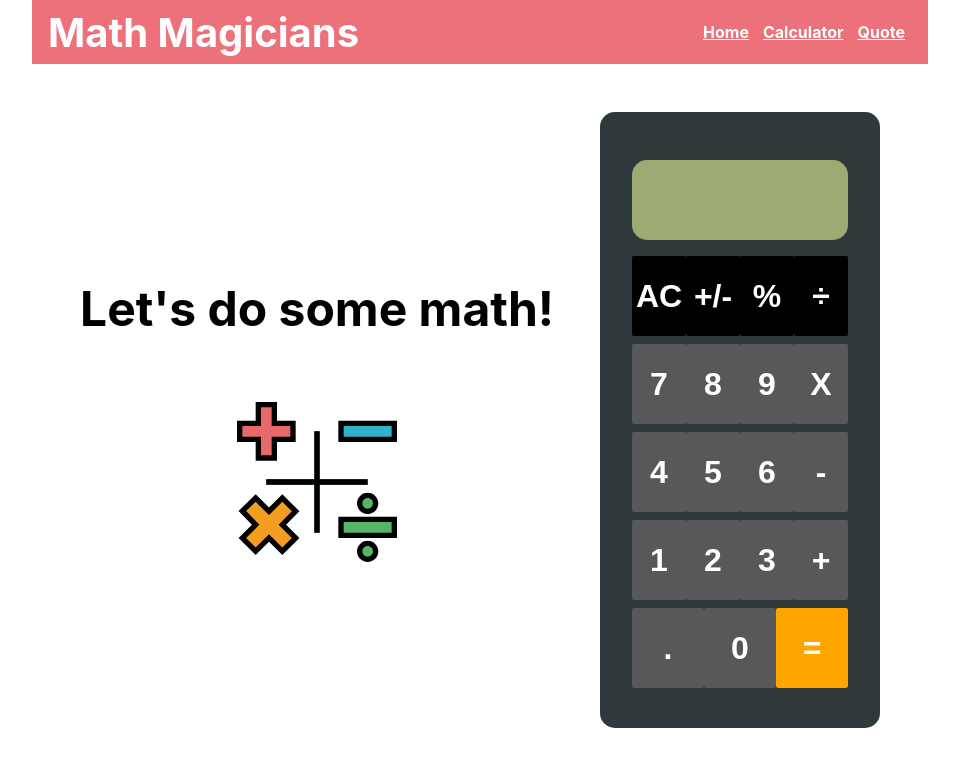
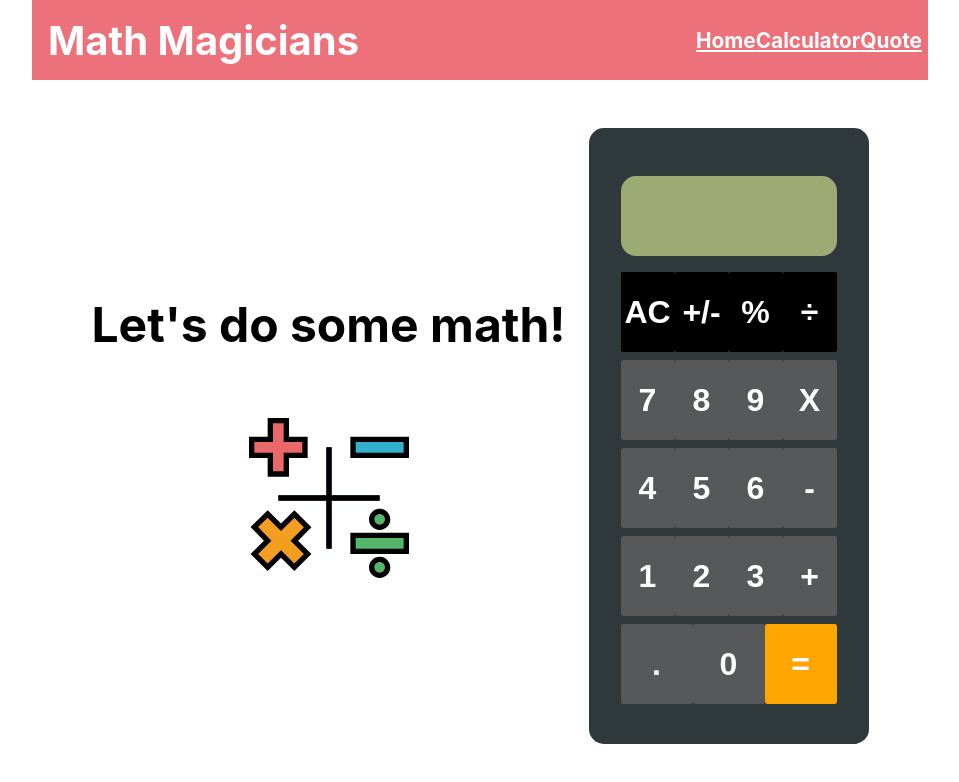
Before and after one commit to AlduLonghi/calculator-react, a React (Create React App) app: page /calculator in a window 1280 px wide. Shown: the top 782 px of the page, without its empty margins (160-1119 px from the left). Built offline with nearby package versions, Linux system fonts and the light colour scheme.

Commit message:
Add style to home component

```diff
--- a/src/components/home/Home.js
+++ b/src/components/home/Home.js
@@ -1,7 +1,9 @@
+import '../../style/App.css';
+
 const Home = () => (
   <div>
     <h2>Welcome to Math Magicians!</h2>
-    <p>
+    <p className="home-text">
       Lorem ipsum dolor sit amet, consectetur adipisicing elit, sed
       do eiusmod tempor incididunt ut labore et dolore magna aliqua.
       Ut enim ad minim veniam, quis nostrud exercitation ullamco laboris
--- a/src/style/App.css
+++ b/src/style/App.css
@@ -4,7 +4,7 @@
 }
 
 nav {
-  height: 4rem;
+  height: 5rem;
   background-color: #EC717A;
   color: white;
   font-weight: bold;
@@ -28,6 +28,7 @@ h1 {
 
 .nav-links a {
   color: white;
+  font-size: 1.3rem;
 }
 
 .page-container {
@@ -87,7 +88,7 @@ h1 {
 
 .calculator-component {
   display: flex;
-  justify-content: space-between;
+  justify-content: space-around;
 }
 
 h3 {
@@ -112,6 +113,6 @@ h2 {
   margin-bottom: 2rem;
 }
 
-p {
+.home-text {
   font-size: 1.5rem;
 }
```
Also changed, not shown: 1 other file (tests, documents, lock files or other folders).
